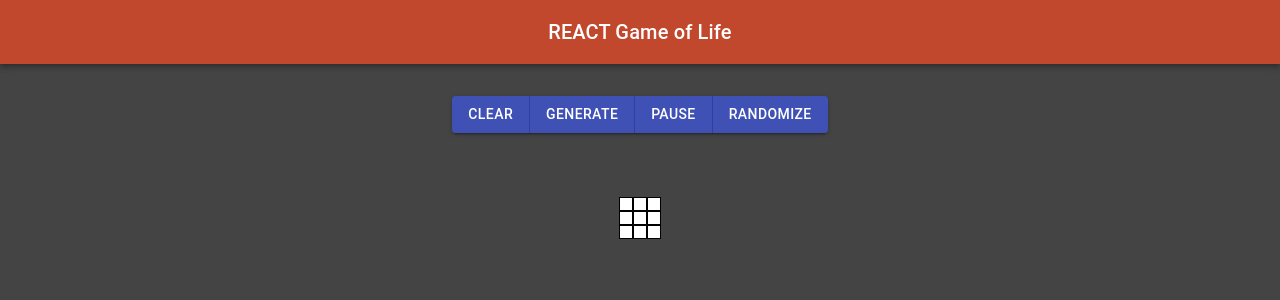
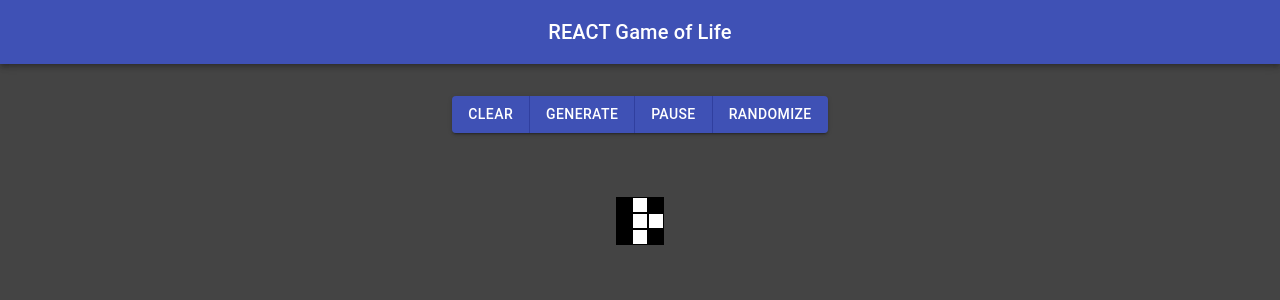
Before and after one commit to pacna/cellular-artistry, a React (Create React App) app: page / in a window 1280 px wide. Shown: the top 300 px of the page. Built offline with nearby package versions, Linux system fonts and the light colour scheme.

Commit message:
Display cell state

```diff
--- a/src/app.tsx
+++ b/src/app.tsx
@@ -1,8 +1,8 @@
-import React from 'react';
+import React, { ReactElement } from 'react';
 import { TopNav } from './components/top-nav/top-nav.component';
 import { GameOfLife } from './components/game-of-life/game-of-life.component';
 
-export const App = () => {
+export const App = (): ReactElement => {
   return (
     <div>
         <TopNav />
--- a/src/components/cell/cell.component.tsx
+++ b/src/components/cell/cell.component.tsx
@@ -1,9 +1,34 @@
-import React from 'react';
+import React, { useState, ReactElement } from 'react';
 import { CellStyles } from './cell.styles';
+import { ICell, IClasses } from './cell.interfaces';
 
-export const Cell = () => {
-    const classes = CellStyles();
+enum CELLSTATE {
+    alive = 1,
+    dead = 0
+}
+
+export const Cell = (props: ICell): ReactElement => {
+    const [cellState, setCellState] = useState(props.cellState);
+
+    const {
+        alive,
+        dead
+    } = CELLSTATE;
+
+    const changeCellState = (): void => {
+        if(cellState === alive) {
+            setCellState(dead);
+        } else {
+            setCellState(alive);
+        }
+    }
+
+    const classes: IClasses = CellStyles();
+
     return(
-        <div className={classes.cell}></div>
+        <div
+            onClick={changeCellState}
+            className={`${classes.cell} ${cellState === alive ? classes.alive : classes.dead}`}>
+        </div>
     )
 }
--- a/src/components/cell/cell.styles.tsx
+++ b/src/components/cell/cell.styles.tsx
@@ -4,8 +4,14 @@ export const CellStyles = makeStyles((theme: Theme) =>
   createStyles({
     cell: {
         border: '1px solid black',
-        height: '12px',
-        width: '12px'
+        height: '14px',
+        width: '14px'
+    },
+    dead: {
+      background: 'black'
+    },
+    alive: {
+      background: 'white'
     }
   })
 );
--- a/src/components/game-of-life/game-of-life.component.tsx
+++ b/src/components/game-of-life/game-of-life.component.tsx
@@ -1,11 +1,11 @@
-import React from 'react';
+import React, { ReactElement } from 'react';
 import { GameOfLifeStyles } from './game-of-life.styles';
 import { IClasses } from './game-of-life.interfaces';
 import ButtonGroup from '@material-ui/core/ButtonGroup';
 import Button from '@material-ui/core/Button';
 import { Grid } from '../grid/grid.component';
 
-export const GameOfLife = () => {
+export const GameOfLife = (): ReactElement => {
     const classes: IClasses = GameOfLifeStyles();
     // temp adding random state to use
     const cellsInitialRandomState: number[][] = [[0,1,0],[0,1,1],[0,1,0]];
--- a/src/components/grid/grid.component.tsx
+++ b/src/components/grid/grid.component.tsx
@@ -3,7 +3,7 @@ import { GridStyles} from './grid.styles';
 import { Cell } from '../cell/cell.component';
 import { IGrid, IClasses } from './grid.interfaces';
 
-export const Grid = (props: IGrid) => {
+export const Grid = (props: IGrid): ReactElement => {
     const classes: IClasses = GridStyles();
     const createGrid = (initalCells: number[][]): ReactElement => {
         return (
@@ -15,7 +15,7 @@ export const Grid = (props: IGrid) => {
                                 {
                                     cells.map((cellState: number, j: number) => {
                                         return (
-                                            <Cell key={j}/>
+                                            <Cell cellState={cellState} key={j}/>
                                         )
                                     })
                                 }
--- a/src/components/top-nav/top-nav.component.tsx
+++ b/src/components/top-nav/top-nav.component.tsx
@@ -1,16 +1,16 @@
-import React from 'react';
+import React, { ReactElement } from 'react';
 import AppBar from '@material-ui/core/AppBar';
 import Toolbar from '@material-ui/core/Toolbar';
 import Typography from '@material-ui/core/Typography';
 import { TopNavStyles } from './top-nav.styles';
 import { IClasses } from './top-nav.interfaces';
 
-export const TopNav = () => {
+export const TopNav = (): ReactElement => {
     const classes: IClasses = TopNavStyles();
     return(
         <div className={classes.root}>
             <AppBar position="static">
-                <Toolbar className={classes.background}>
+                <Toolbar>
                     <Typography variant="h6" className={classes.title}>
                         REACT Game of Life
                     </Typography>
--- a/src/components/top-nav/top-nav.interfaces.tsx
+++ b/src/components/top-nav/top-nav.interfaces.ts
@@ -1,5 +1,4 @@
 export interface IClasses {
-    background: any;
     title: any;
     root: any;
 }
--- a/src/components/top-nav/top-nav.styles.tsx
+++ b/src/components/top-nav/top-nav.styles.tsx
@@ -5,9 +5,6 @@ export const TopNavStyles = makeStyles((theme: Theme) =>
     root: {
       flexGrow: 1,
     },
-    background: {
-        backgroundColor: '#C1472D'
-    },
     title: {
       flexGrow: 1,
       textAlign: 'center'
```
Also changed, not shown: src/components/cell/cell.interfaces.ts (added, +9 -0 lines), src/components/game-of-life/game-of-life.interfaces.ts (renamed from src/components/game-of-life/game-of-life.interfaces.tsx), src/components/grid/grid.interfaces.ts (renamed from src/components/grid/grid.interfaces.tsx).
